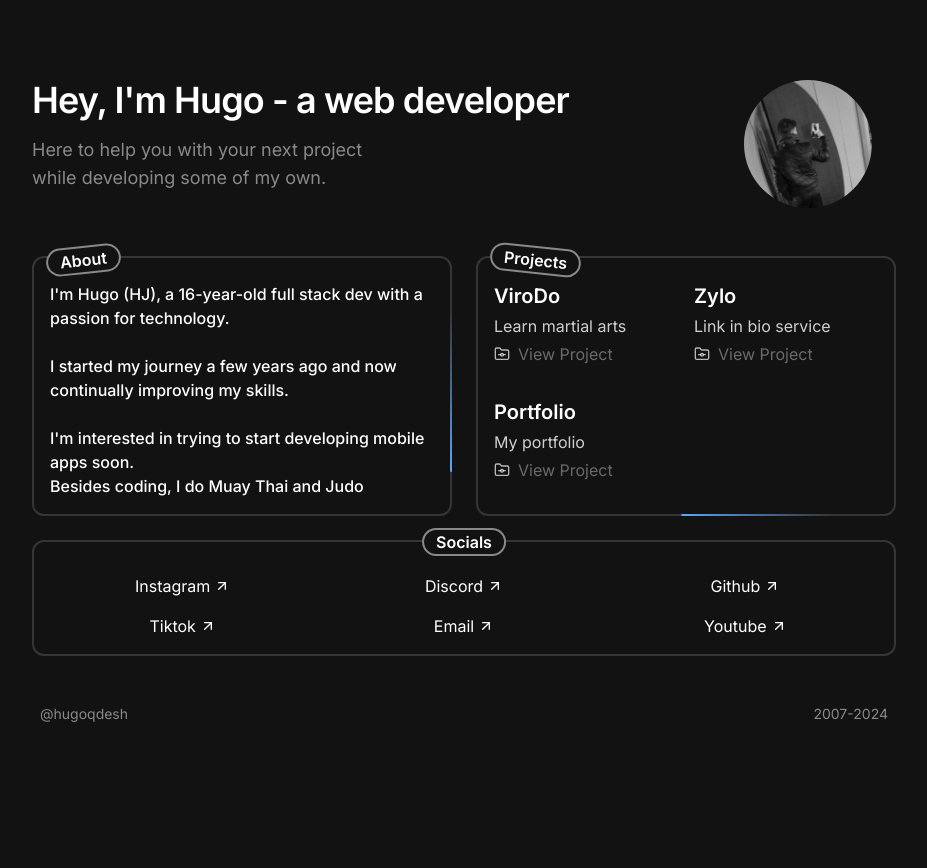
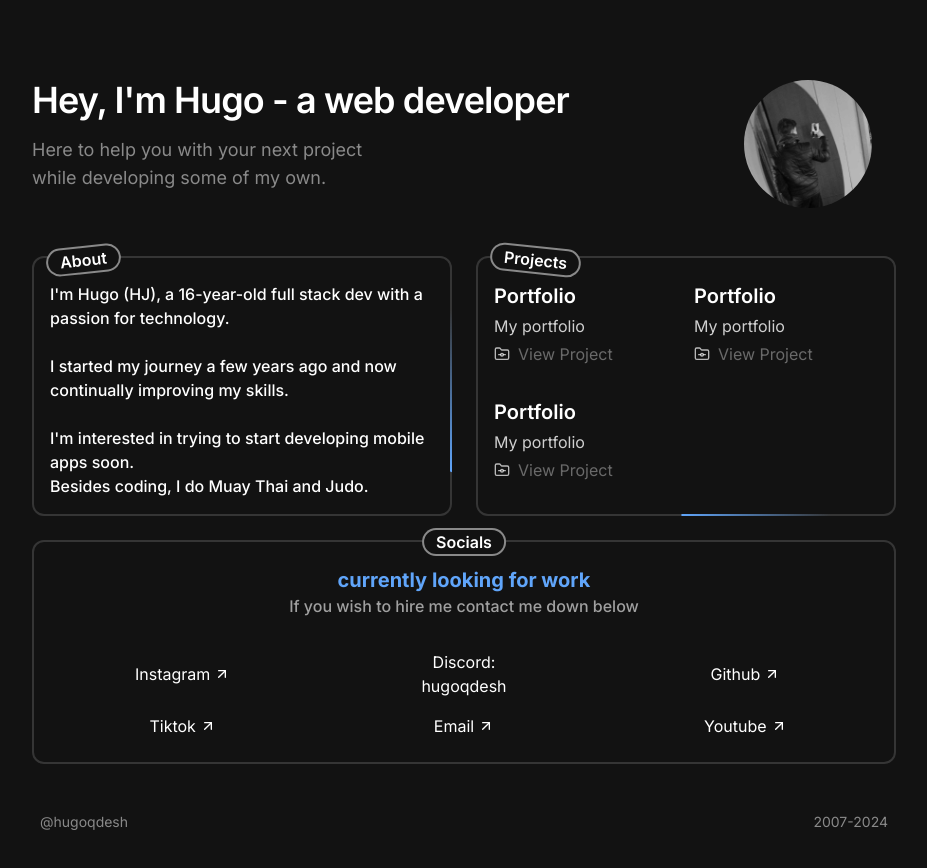
Before and after one commit to hugoqdesh/portfolio, a Next.js app: page / in a window 1280 px wide. Shown: the top 868 px of the page, without its empty margins (176-1103 px from the left). Before the commit the page ends 804 px from the top, so only its background shows below. Built offline with nearby package versions, Linux system fonts and the light colour scheme.

Commit message:
Update page.tsx

```diff
--- a/app/page.tsx
+++ b/app/page.tsx
@@ -8,19 +8,19 @@ import { motion } from "framer-motion";
 export default function Home() {
   const projects = [
     {
-      name: "ViroDo",
-      description: "Learn martial arts",
-      url: "",
-    },
-    {
-      name: "Zylo",
-      description: "Link in bio service",
-      url: "",
+      name: "Portfolio",
+      description: "My portfolio",
+      url: "https://hugoqdesh.vercel.app/",
     },
     {
       name: "Portfolio",
       description: "My portfolio",
-      url: "",
+      url: "https://hugoqdesh.vercel.app/",
+    },
+    {
+      name: "Portfolio",
+      description: "My portfolio",
+      url: "https://hugoqdesh.vercel.app/",
     },
   ];
 
@@ -77,7 +77,7 @@ export default function Home() {
                 <br /> I&apos;m interested in trying to start developing mobile
                 apps soon.
                 <br />
-                Besides coding, I do Muay Thai and Judo
+                Besides coding, I do Muay Thai and Judo.
               </p>
 
               <BorderBeam duration={15} />
@@ -116,9 +116,18 @@ export default function Home() {
               Socials
             </span>
 
-            <div className="mt-8 mb-4 px-4 grid grid-cols-3 place-items-center gap-4">
+            <div className="mt-6 text-center select-text">
+              <p className="text-xl font-bold text-blue-400">
+                currently looking for work
+              </p>
+              <p className="font-medium text-white/60">
+                If you wish to hire me contact me down below <br />
+              </p>
+            </div>
+
+            <div className="mt-8 mb-6 px-4 grid grid-cols-3 place-items-center gap-4 ">
               <a
-                href=""
+                href="https://www.instagram.com/hugoqdesh"
                 target="_blank"
                 rel="noopener noreferrer"
                 className="flex gap-1 items-center text-white max-w-max group"
@@ -132,22 +141,13 @@ export default function Home() {
                 />
               </a>
 
+              <p className="flex gap-1 items-center text-white max-w-max">
+                <p className="select-text text-center">
+                  Discord: <br /> hugoqdesh
+                </p>
+              </p>
               <a
-                href=""
-                target="_blank"
-                rel="noopener noreferrer"
-                className="flex gap-1 items-center text-white max-w-max group"
-              >
-                <p className="group-hover:text-blue-400 transition duration-300">
-                  Discord
-                </p>
-                <ArrowUpRight
-                  size={16}
-                  className="group-hover:text-blue-400 group-hover:translate-x-1 group-hover:-translate-y-1 transition duration-300"
-                />
-              </a>
-              <a
-                href="mailto:gitjohan5@gmail.com"
+                href="https://github.com/hugoqdesh"
                 target="_blank"
                 rel="noopener noreferrer"
                 className="flex gap-1 items-center text-white max-w-max group"
@@ -161,7 +161,7 @@ export default function Home() {
                 />
               </a>
               <a
-                href=""
+                href="https://www.tiktok.com/@hugoqdesh"
                 target="_blank"
                 rel="noopener noreferrer"
                 className="flex gap-1 items-center text-white max-w-max group"
@@ -175,7 +175,7 @@ export default function Home() {
                 />
               </a>
               <a
-                href=""
+                href="mailto:gitjohan5@gmail.com.com"
                 target="_blank"
                 rel="noopener noreferrer"
                 className="flex gap-1 items-center text-white max-w-max group"
@@ -189,7 +189,7 @@ export default function Home() {
                 />
               </a>
               <a
-                href=""
+                href="https://www.youtube.com/@hugoqdesh"
                 target="_blank"
                 rel="noopener noreferrer"
                 className="flex gap-1 items-center text-white max-w-max group"
```
